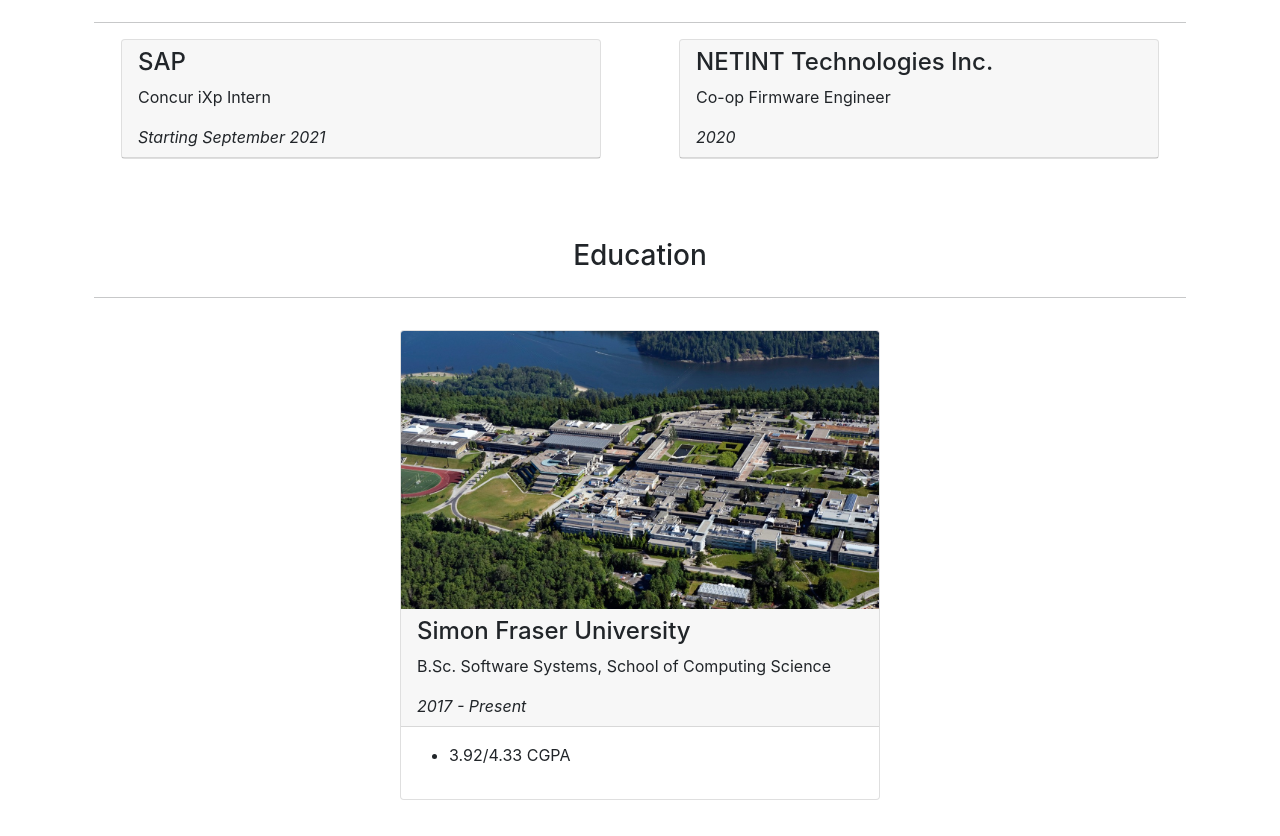
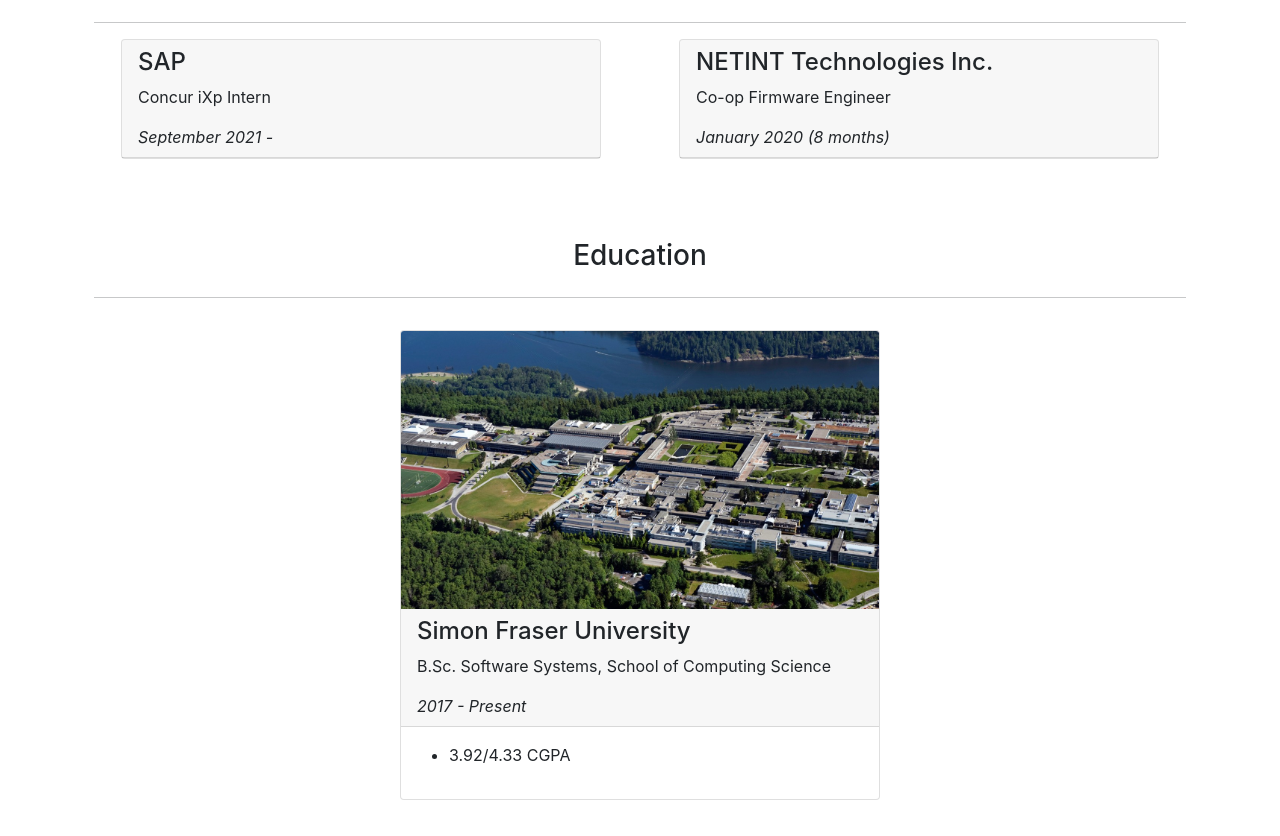
Before and after one commit to kylesaburao/kylesaburao.github.io, a React (Create React App) app: page / in a window 1280 px wide. Shown: the part 2660-3496 px from the top of the page. Built offline with nearby package versions, Linux system fonts and the light colour scheme; the HTML template or start-up script is replaced by a standard one.

Commit message:
Update experience

```diff
--- a/src/section/Experience.tsx
+++ b/src/section/Experience.tsx
@@ -8,12 +8,12 @@ export default function Experience() {
     {
       title: "SAP",
       description: "Concur iXp Intern",
-      date: "Starting September 2021",
+      date: "September 2021 -",
     },
     {
       title: "NETINT Technologies Inc.",
       description: "Co-op Firmware Engineer",
-      date: "2020",
+      date: "January 2020 (8 months)",
     },
   ];
 
```
